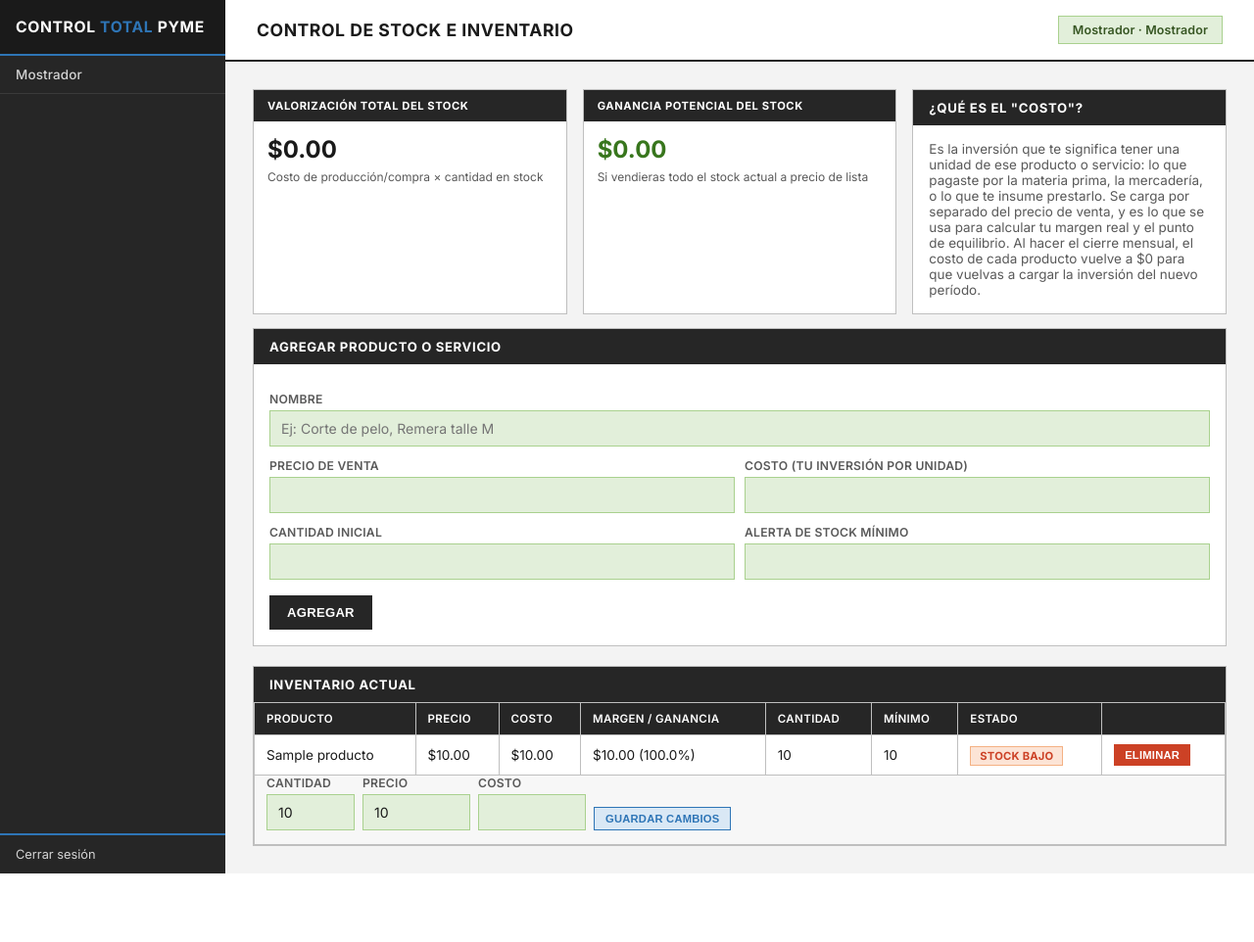
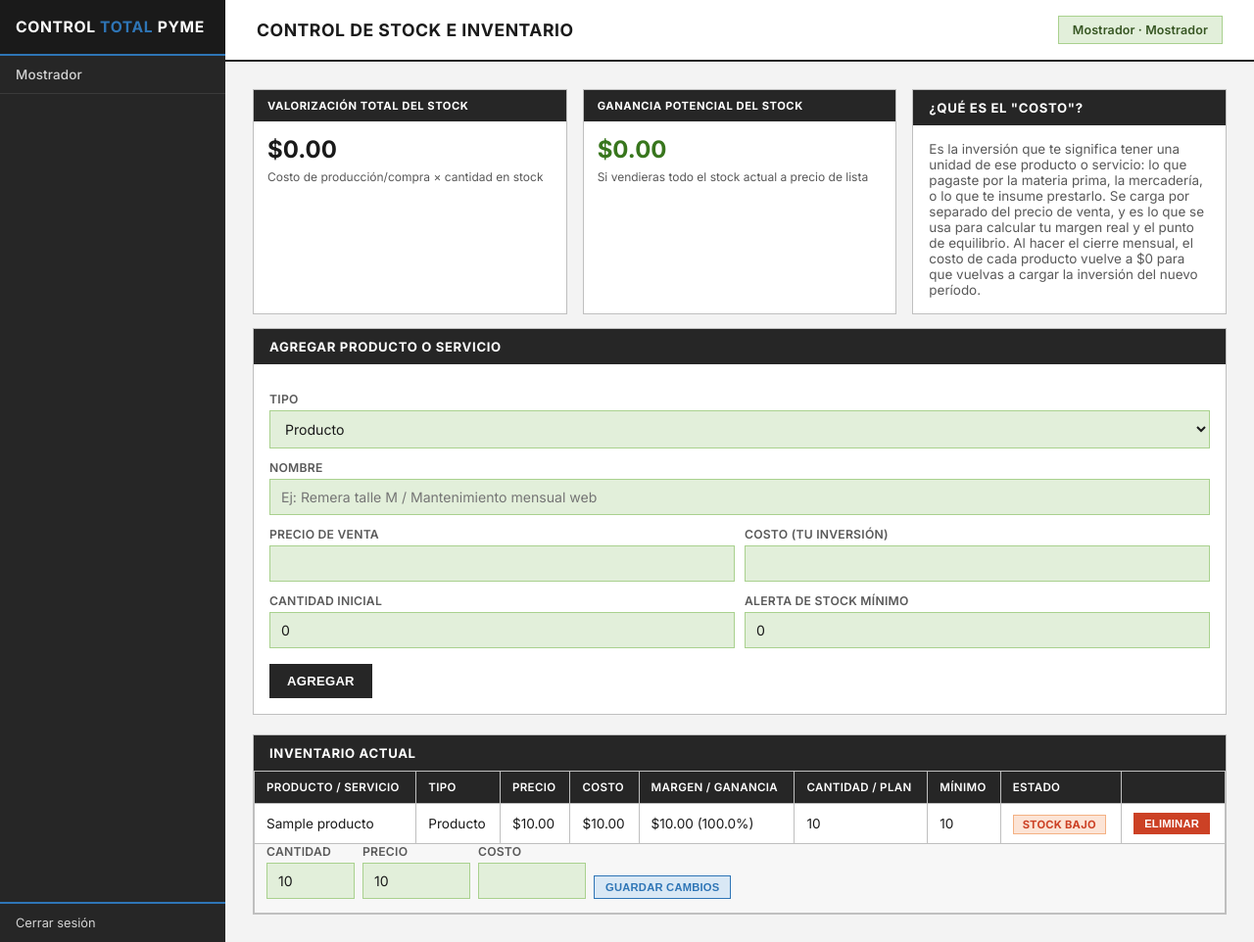
Before and after one commit to milioviedo908-spec/control-total-pyme, a Flask app: template templates/stock.html in a window 1280 px wide. Shown: the whole page at 98% size. Before the commit the page ends 892 px from the top, so only its background shows below. Run offline with Flask 3, Linux system fonts and the light colour scheme; the template is opened without the code that fills it: most values are stand-ins (such as "Sample title", 1, 10 or a date in 2020); a database or web service that is not in the repository returns one stand-in record (values such as "Sample title"); parts of the project's set-up code (start-up, migrations or seed data) failed here and were passed over; some libraries are stand-ins or nearby versions; some web fonts are replaced.

Commit message:
Update stock.html

```diff
--- a/templates/stock.html
+++ b/templates/stock.html
@@ -28,18 +28,35 @@
 
 <div class="card" style="margin-bottom:20px;">
     <h3>Agregar producto o servicio</h3>
-    <form method="POST">
+    <form method="POST" id="form-agregar">
         <input type="hidden" name="accion" value="add">
+        <label>Tipo</label>
+        <select name="tipo" id="selector-tipo" onchange="mostrarCampos()">
+            <option value="producto">Producto</option>
+            <option value="servicio">Servicio</option>
+        </select>
+
         <label>Nombre</label>
-        <input type="text" name="nombre" placeholder="Ej: Corte de pelo, Remera talle M" required>
+        <input type="text" name="nombre" placeholder="Ej: Remera talle M / Mantenimiento mensual web" required>
+
         <div class="grid grid-2" style="gap:10px;">
             <div><label>Precio de venta</label><input type="number" step="0.01" name="precio" required></div>
-            <div><label>Costo (tu inversión por unidad)</label><input type="number" step="0.01" name="costo" required></div>
+            <div><label>Costo (tu inversión)</label><input type="number" step="0.01" name="costo" required></div>
         </div>
-        <div class="grid grid-2" style="gap:10px;">
-            <div><label>Cantidad inicial</label><input type="number" name="stock" required></div>
-            <div><label>Alerta de stock mínimo</label><input type="number" name="stock_minimo" required></div>
+
+        <div id="campos-producto" class="grid grid-2" style="gap:10px;">
+            <div><label>Cantidad inicial</label><input type="number" name="stock" value="0"></div>
+            <div><label>Alerta de stock mínimo</label><input type="number" name="stock_minimo" value="0"></div>
         </div>
+
+        <div id="campos-servicio" style="display:none;">
+            <label>Plan</label>
+            <select name="plan">
+                <option value="Mensual">Mensual</option>
+                <option value="Anual">Anual</option>
+            </select>
+        </div>
+
         <button type="submit" class="btn">Agregar</button>
     </form>
 </div>
@@ -49,11 +66,12 @@
     <table>
         <thead>
             <tr>
-                <th>Producto</th>
+                <th>Producto / Servicio</th>
+                <th>Tipo</th>
                 <th>Precio</th>
                 <th>Costo</th>
                 <th>Margen / Ganancia</th>
-                <th>Cantidad</th>
+                <th>Cantidad / Plan</th>
                 <th>Mínimo</th>
                 <th>Estado</th>
                 <th></th>
@@ -64,9 +82,15 @@
             {% set margen_pct = ((p.precio - p.costo) / p.precio * 100) if p.precio > 0 else 0 %}
             <tr>
                 <td>{{ p.nombre }}</td>
+                <td>{{ 'Servicio' if p.tipo == 'servicio' else 'Producto' }}</td>
                 <td>${{ "%.2f"|format(p.precio) }}</td>
                 <td>${{ "%.2f"|format(p.costo) }}</td>
                 <td>${{ "%.2f"|format(p.precio - p.costo) }} ({{ "%.1f"|format(margen_pct) }}%)</td>
+                {% if p.tipo == 'servicio' %}
+                <td>{{ p.plan or '—' }}</td>
+                <td>—</td>
+                <td><span class="badge" style="background:var(--acento-suave); color:var(--acento); border-color:var(--acento);">Servicio</span></td>
+                {% else %}
                 <td>{{ p.stock }}</td>
                 <td>{{ p.stock_minimo }}</td>
                 <td>
@@ -76,8 +100,9 @@
                         <span class="badge ok">OK</span>
                     {% endif %}
                 </td>
+                {% endif %}
                 <td>
-                    <form method="POST" onsubmit="return confirm('¿Eliminar producto?');">
+                    <form method="POST" onsubmit="return confirm('¿Eliminar?');">
                         <input type="hidden" name="accion" value="del">
                         <input type="hidden" name="id" value="{{ p.id }}">
                         <button type="submit" class="btn sm danger">Eliminar</button>
@@ -85,14 +110,17 @@
                 </td>
             </tr>
             <tr>
-                <td colspan="8" style="padding-top:0; padding-bottom:14px;">
+                <td colspan="9" style="padding-top:0; padding-bottom:14px;">
                     <form method="POST" style="display:flex; gap:8px; align-items:flex-end; flex-wrap:wrap;">
                         <input type="hidden" name="accion" value="ajustar">
                         <input type="hidden" name="id" value="{{ p.id }}">
+                        <input type="hidden" name="tipo_producto" value="{{ p.tipo }}">
+                        {% if p.tipo != 'servicio' %}
                         <div>
                             <label style="margin-top:0;">Cantidad</label>
                             <input type="number" name="nuevo_stock" value="{{ p.stock }}" style="width:90px;">
                         </div>
+                        {% endif %}
                         <div>
                             <label style="margin-top:0;">Precio</label>
                             <input type="number" step="0.01" name="nuevo_precio" value="{{ p.precio }}" style="width:110px;">
@@ -101,6 +129,15 @@
                             <label style="margin-top:0;">Costo</label>
                             <input type="number" step="0.01" name="nuevo_costo" value="{{ p.costo }}" style="width:110px;">
                         </div>
+                        {% if p.tipo == 'servicio' %}
+                        <div>
+                            <label style="margin-top:0;">Plan</label>
+                            <select name="nuevo_plan" style="width:110px;">
+                                <option value="Mensual" {{ 'selected' if p.plan == 'Mensual' }}>Mensual</option>
+                                <option value="Anual" {{ 'selected' if p.plan == 'Anual' }}>Anual</option>
+                            </select>
+                        </div>
+                        {% endif %}
                         <button type="submit" class="btn sm secondary">Guardar cambios</button>
                     </form>
                 </td>
@@ -111,3 +148,12 @@
 </div>
 
 {% endblock %}
+{% block scripts %}
+<script>
+function mostrarCampos() {
+    const tipo = document.getElementById('selector-tipo').value;
+    document.getElementById('campos-producto').style.display = (tipo === 'producto') ? 'grid' : 'none';
+    document.getElementById('campos-servicio').style.display = (tipo === 'servicio') ? 'block' : 'none';
+}
+</script>
+{% endblock %}
```
